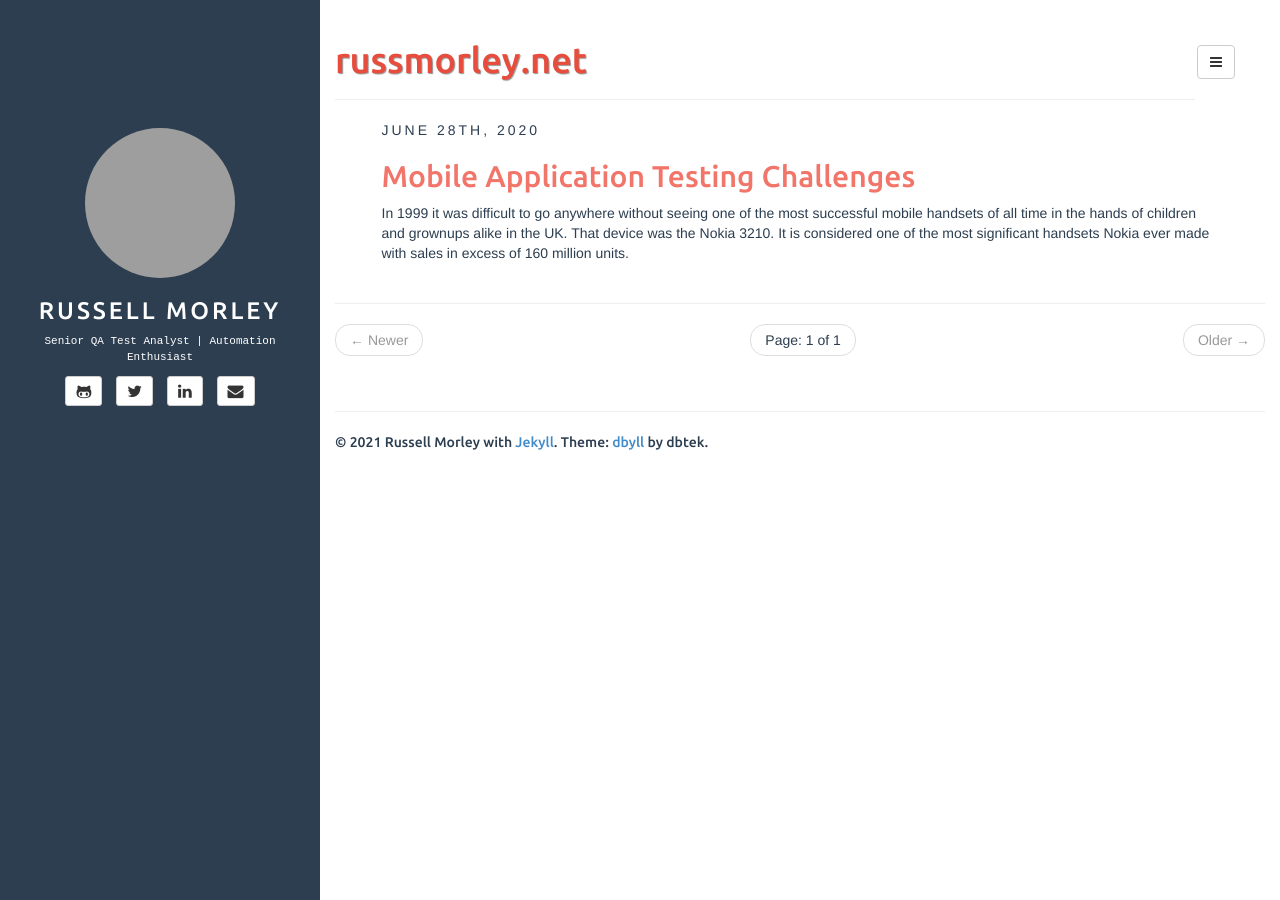
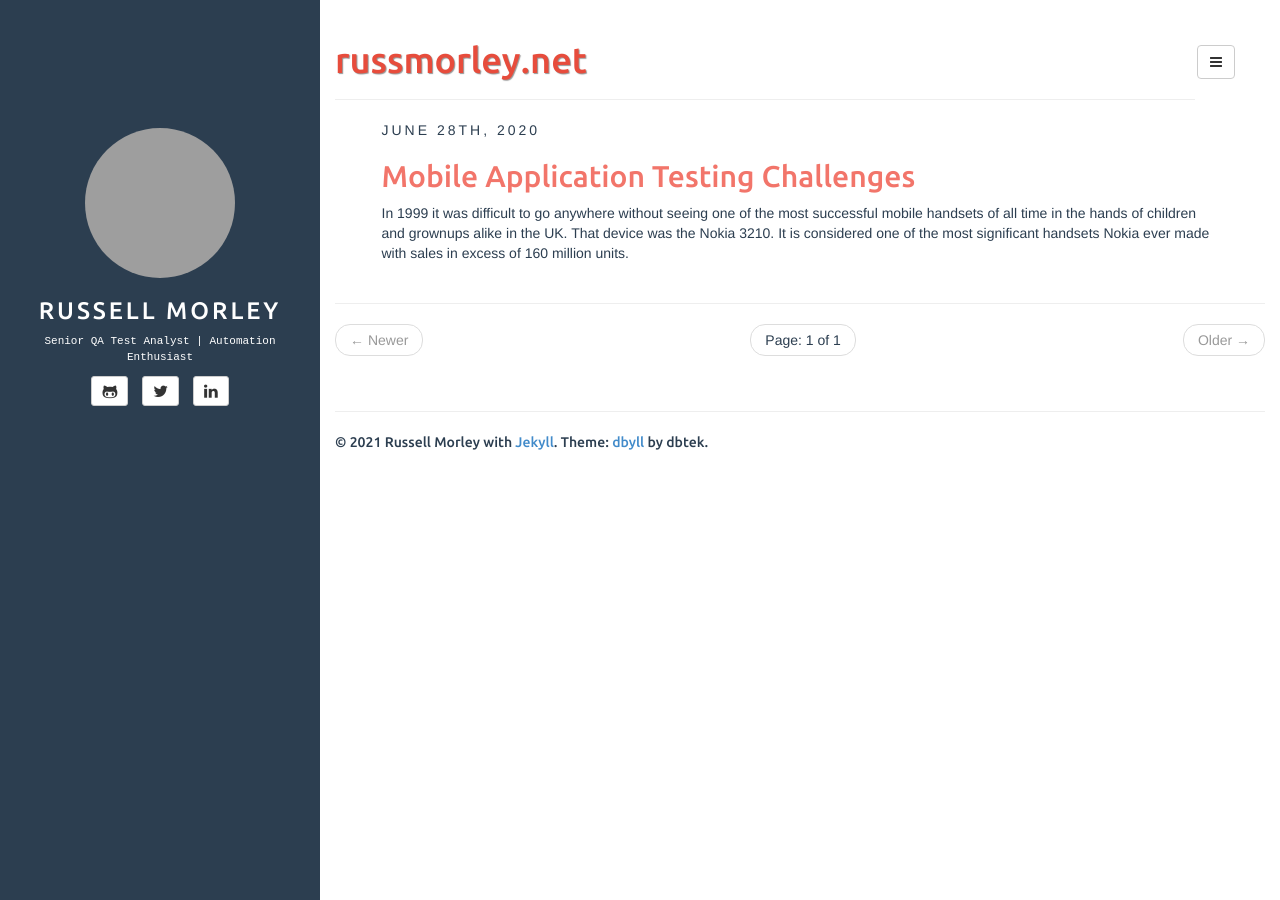
Before and after one commit to Rusty84/Rusty84.github.io, a Jekyll site: the page built from index.html, in a window 1280 px wide. Built offline with Jekyll 4.4.1, drawn with Linux system fonts in a browser that asks for light colours; the list of posts is cut into pages by our own code; grey boxes are pictures that could not be loaded.

Commit message:
Updated sidebar

```diff
--- a/_includes/sidebar.html
+++ b/_includes/sidebar.html
@@ -37,13 +37,13 @@
 			</a>
 		</li>
 		{% endif %}
-		{% if site.author.email %}
+		<!--{% if site.author.email %}
 		<li>
 			<a class="btn btn-default btn-sm" href="mailto:{{ site.author.email }}">
 				<i class="fa fa-envelope fa-lg"></i>
 			</a>
 		</li>
-		{% endif %}
+		{% endif %}-->
 	</ul>
 	<ul id="contact-list-secondary" class="list-unstyled list-inline">
 		{% if site.author.pinterest %}
```
